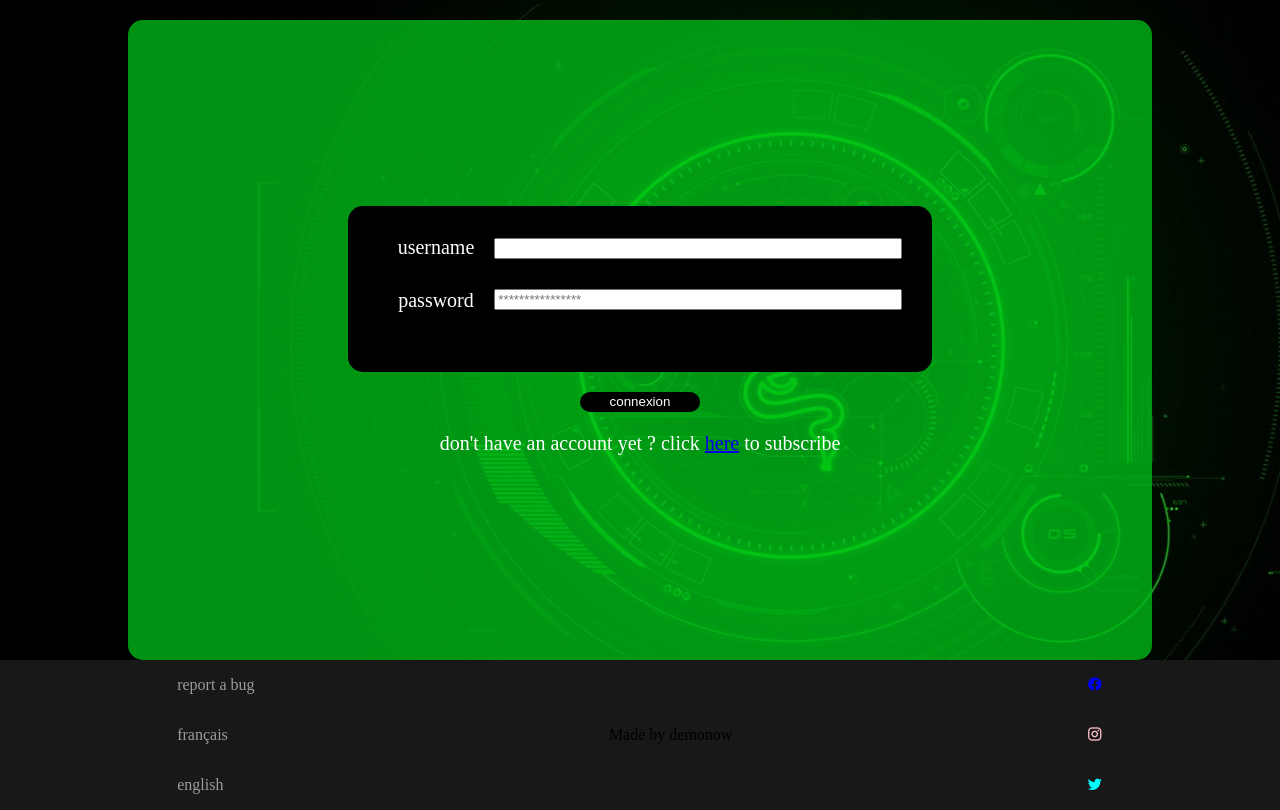
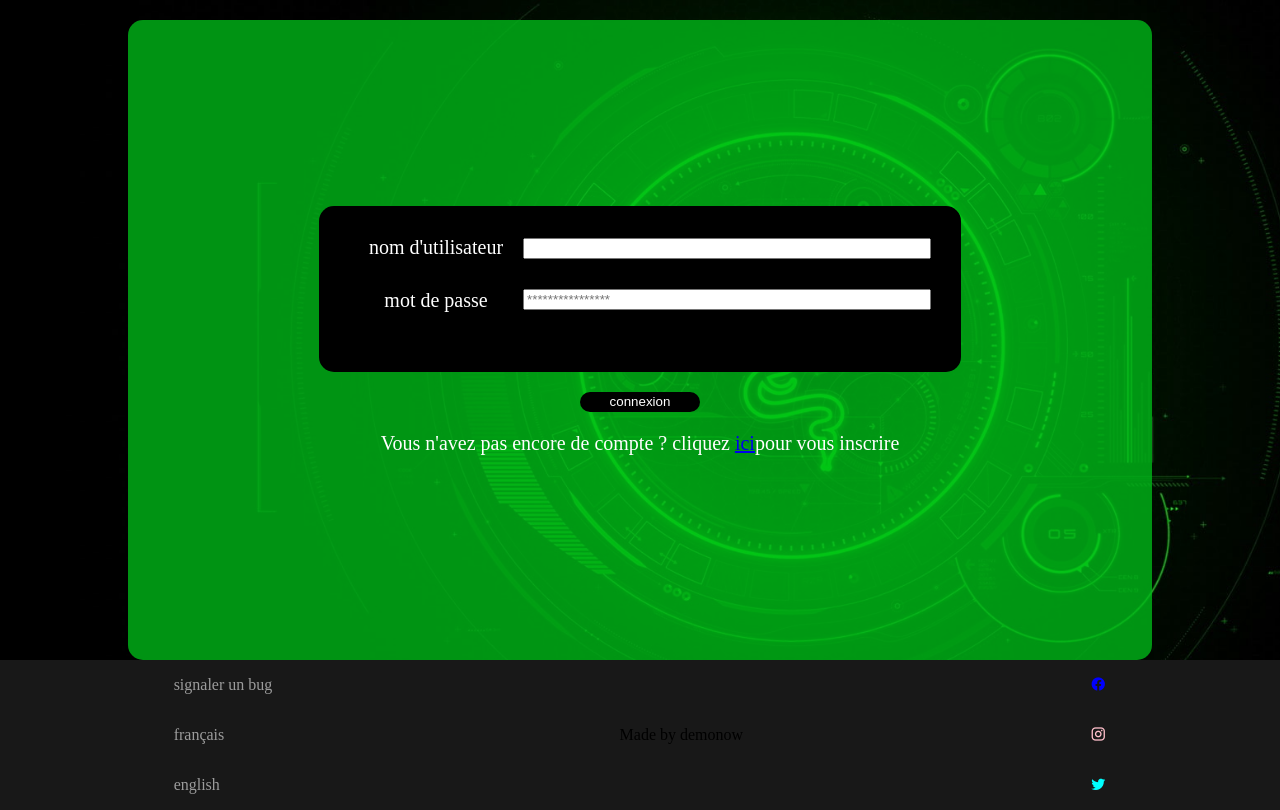
Before and after one commit to redhabouzidi/dev_web, a PHP site: page /Projet/connexionSpace.php in a window 1280 px wide. Shown: the part 80-890 px from the top of the page. Run offline with PHP 8.4, Linux system fonts and the light colour scheme; the visitor is signed in with stand-in values (Sample User, id 1).

Commit message:
fin de tournage , le projet est fini :D

```diff
--- a/assets/js/resources.js
+++ b/assets/js/resources.js
@@ -8,8 +8,11 @@ document.addEventListener("DOMContentLoaded",function(){
             let sect=document.createElement("section");
             let ver=document.createElement("div");
             ver.setAttribute("class","version");
+            let hed=document.createElement("h2");
+            hed.innerHTML=article.nom;
             let el=document.createElement("p");
             el.innerHTML=article.contenu
+            ver.appendChild(hed);
             ver.appendChild(el);
             if(document.getElementById("session").value==1){
                 let forsup=document.createElement("form");
--- a/connexionSpace.php
+++ b/connexionSpace.php
@@ -1,6 +1,7 @@
 <?php
 session_start();
 ?>
+
 <!DOCTYPE html>
 <html lang="en">
 <head>
@@ -10,14 +11,15 @@ session_start();
     <link rel="stylesheet" href="assets/css/subscriptionSpace.css">
 </head>
 <body>
+<?php include_once "trad.php";?>
     <?php include_once "header.php";?>
 
     <form action="connexion.php" method="POST" >
 
         <div>
         <div class="disform">
-            <label for="username">username</label>
-            <label for="password">password</label>
+            <label for="username"><?= $trad["us"]?></label>
+            <label for="password"><?= $trad["pw"]?></label>
 
         </div>
 
@@ -29,14 +31,14 @@ session_start();
     </div>
     <?php
         if(isset($_SESSION["erreur"])&& $_SESSION["erreur"]==true){
-        echo("<p style='color:red'>Mot de passe ou nom d'utilisateur invalide</p>");
+        echo("<p style='color:red'>".trad["invalide"]."</p>");
         $_SESSION["erreur"]=false;
     }
         ?>
     <div>
     <input type="submit" name="" id="" value="connexion">
 </div>
-        <p>don't have an account yet ? click <a href="subscriptionSpace.php">here</a> to subscribe</p>
+        <p><?=$trad["comsu"]?><a href="subscriptionSpace.php"><?=$trad["comsu2"]?></a><?=$trad["comsu3"]?></p>
         </form>
 <?php
 include "footer.php";
--- a/footer.php
+++ b/footer.php
@@ -2,7 +2,7 @@
 <link rel="stylesheet" href="https://cdn.jsdelivr.net/npm/@mdi/font@6.5.95/css/materialdesignicons.min.css">
 <footer class="scroll">
 <div>
-    <div><a href="">report a bug</a></div>
+    <div><a href=""><?=$trad["report"]?></a></div>
     <div><a href="setfr.php">français</a></div>
     <div><a href="seteng.php">english</a></div>
 </div>
--- a/pdo.php
+++ b/pdo.php
@@ -1,7 +1,7 @@
 <?php
 
 try {
-$pdo = new PDO('sqlite:'.dirname(__FILE__).'data.db');
+$pdo = new PDO('sqlite:data.db');
     $pdo->setAttribute(PDO::ATTR_DEFAULT_FETCH_MODE, PDO::FETCH_ASSOC);
     $pdo->setAttribute(PDO::ATTR_ERRMODE, PDO::ERRMODE_EXCEPTION);
 
--- a/seteng.php
+++ b/seteng.php
@@ -1,5 +1,5 @@
 <?php
     session_start();
     $_SESSION["lang"]="en";
-    header("Location:index.php");
+    header("Location:".$_SERVER['HTTP_REFERER']);
 ?>
--- a/setfr.php
+++ b/setfr.php
@@ -1,5 +1,5 @@
 <?php
     session_start();
     $_SESSION["lang"]="fr";
-    header("Location:index.php");
+    header("Location:".$_SERVER['HTTP_REFERER']);
 ?>
--- a/subscriptionSpace.php
+++ b/subscriptionSpace.php
@@ -14,10 +14,10 @@
     <form action="traitement.php" method="post">
         <div>
         <div class="disform">
-            <label for="username">username</label>
+            <label for="username"><?= $trad["us"]?></label>
             <label for="e-mail" >E-mail</label>
-            <label for="password">password</label>
-            <label for="cpassword">confirm password</label>
+            <label for="password"><?= $trad["pw"]?></label>
+            <label for="cpassword"><?= $trad["cpw"]?></label>
 
         </div>
         <div class="disform">
--- a/trad.php
+++ b/trad.php
@@ -5,7 +5,19 @@
     "res" => "Ressources",
     "con" => "Connexion",
     "ins" => "Inscription",
-    "dis" => "Deconnexion"
+    "dis" => "Deconnexion",
+    "report" => "signaler un bug",
+    "invalide" => "Mot de passe ou nom d'utilisateur invalide",
+    "comsu" => "Vous n'avez pas encore de compte ? cliquez ",
+    "comsu2" => "ici",
+    "comsu3" => "pour vous inscrire",
+    "us" => "nom d'utilisateur",
+    "pw" => "mot de passe",
+    "cpw" => "confirmez le mot de passe",
+    "uusr" => "nom d'utilisateur déjà utilisé.",
+    "uem" => "e-mail déjà utilisé pour un autre compte",
+    "idata" => "le mot de passe contient des données invalides"
+
 ];
 }else{
     $trad = [
@@ -13,7 +25,18 @@
     "res" => "Ressources",
     "con" => "Login",
     "ins" => "Sign in",
-    "dis" => "Logout"
+    "dis" => "Logout",
+    "report" => "report a bug",
+    "invalide" => "Password or username invalid",
+    "comsu" => "don't have an account yet ? click ",
+    "comsu2" => "here",
+    "comsu3" => "to subscribe",
+    "us" => "username",
+    "pw" => "password",
+    "cpw" => "confirm password",
+    "uusr" => "username already used.",
+    "uem" => "e-mail already used for another account",
+    "idata" => "password contains invalid data"
 
 ];
 }
```
Also changed, not shown: traitement.php (+4 -3 lines), data.db (added).
